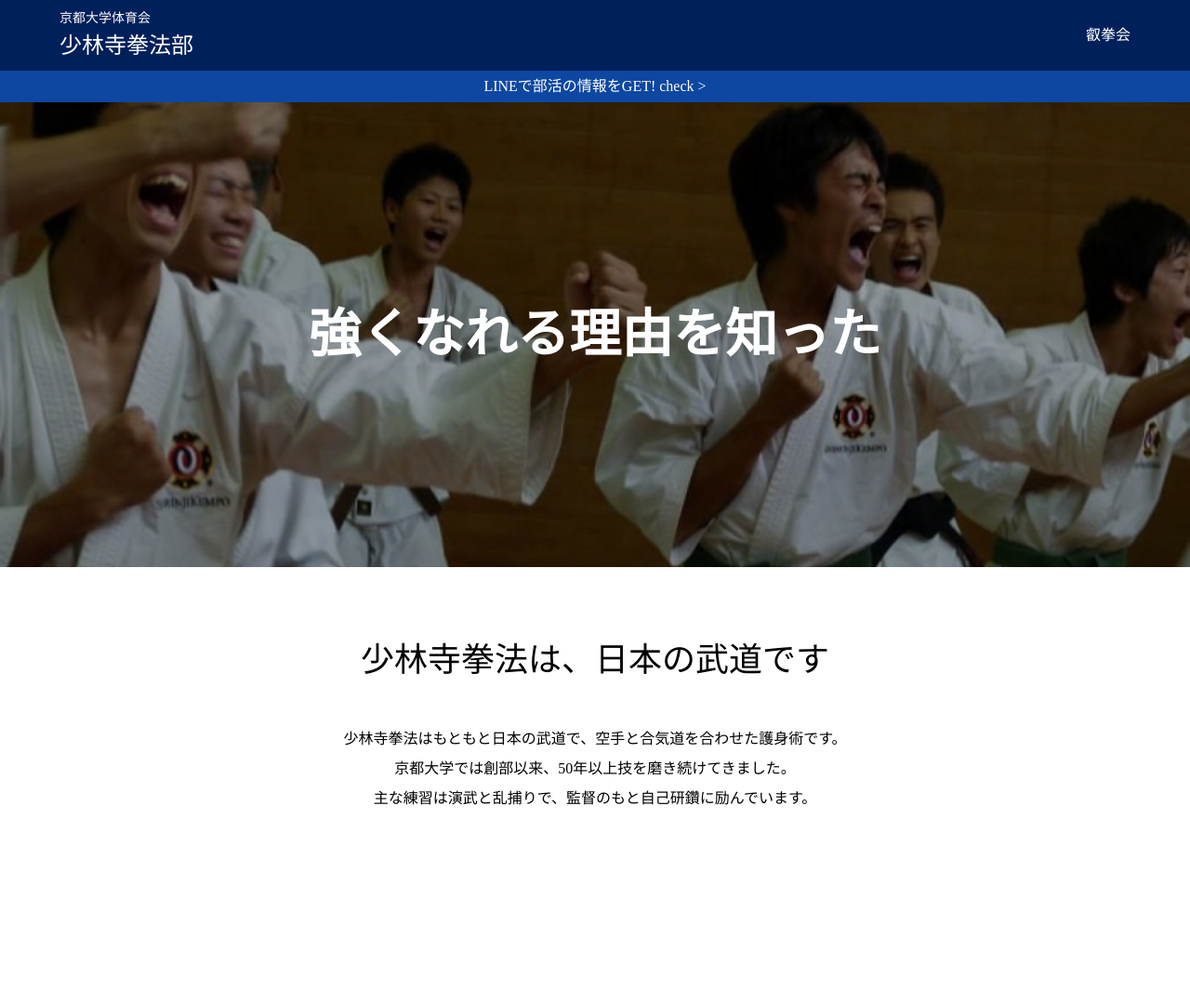
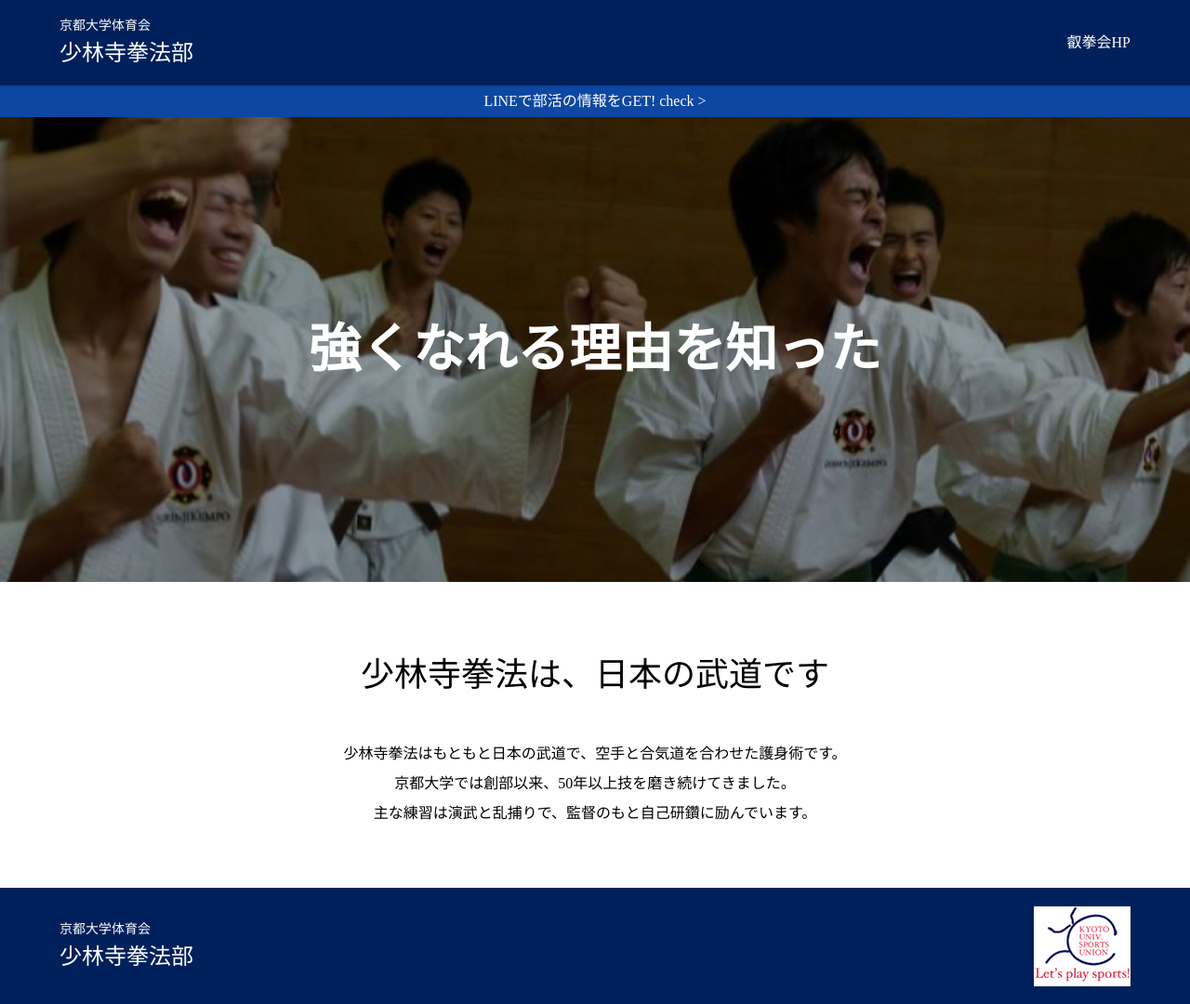
Before and after one commit to KushibikiMashu/ku-shorinji, a website: page public/index.html in a window 1280 px wide. Shown: the whole page at 93% size. Before the commit the page ends 907 px from the top, so only its background shows below. Drawn offline with Linux system fonts and the light colour scheme.

Commit message:
footerを追加

```diff
--- a/public/assets/css/layout.css
+++ b/public/assets/css/layout.css
@@ -1,6 +1,6 @@
 /* ヘッダー */
 .navbar {
-    padding: 0 4rem;
+    padding: .5rem 4rem;
 
     background-color: #00205B;
     color: #FFFFFF;
@@ -29,13 +29,43 @@
     align-items: center;
 }
 
+/* フッター */
+.footer {
+    height: 125px;
+    padding: 0 4rem;
+
+    background-color: #00205B;
+    color: #FFFFFF;
+    display: flex;
+    justify-content: space-between;
+    align-items: center;
+}
+
+.footer__left {}
+
+.footer__left--group {
+    margin-top: .75rem;
+
+    font-size: .875rem;
+}
+
+.footer__left--sitename {
+    margin-top: .5rem;
+    margin-bottom: .75rem;
+
+    font-size: 1.5rem;
+}
+
+.footer__right {
+    background: #FFF;
+}
+
 @media screen and (max-width: 768px) {
     .navbar {
         padding: 0 1rem;
     }
+
+    .footer {
+        padding: 0 1rem;
+    }
 }
-
-/* フッター */
-.footer {
-
-}
--- a/public/assets/css/main.css
+++ b/public/assets/css/main.css
@@ -41,7 +41,8 @@
 
 /* 少林寺拳法の紹介文 */
 .introduction {
-    margin: 2rem 0;
+    margin: 2rem 0 4rem 0;
+
     text-align: center;
 }
 
--- a/public/index.html
+++ b/public/index.html
@@ -25,7 +25,7 @@
         </div>
         <div class="navbar__right">
             <p>
-                <a href="https://www.eikenkai.com/" target="_blank" rel="noopener">叡拳会</a>
+                <a href="https://www.eikenkai.com/" target="_blank" rel="noopener">叡拳会HP</a>
             </p>
         </div>
     </nav>
@@ -55,5 +55,19 @@
     </div>
 </div>
 
+<footer class="footer">
+    <div class="footer__left">
+        <a href="/">
+            <p class="footer__left--group">京都大学体育会</p>
+            <p class="footer__left--sitename">少林寺拳法部</p>
+        </a>
+    </div>
+    <div class="footer__right">
+        <a href="http://www.kusu.kyoto-u.ac.jp/" target="_blank" rel="noopener">
+            <img src="assets/images/index/KUSU-logo.gif" alt="京都大学体育会のロゴ" />
+        </a>
+    </div>
+</footer>
+
 </body>
 </html>
```
Also changed, not shown: public/assets/images/index/KUSU-logo.gif (added).
